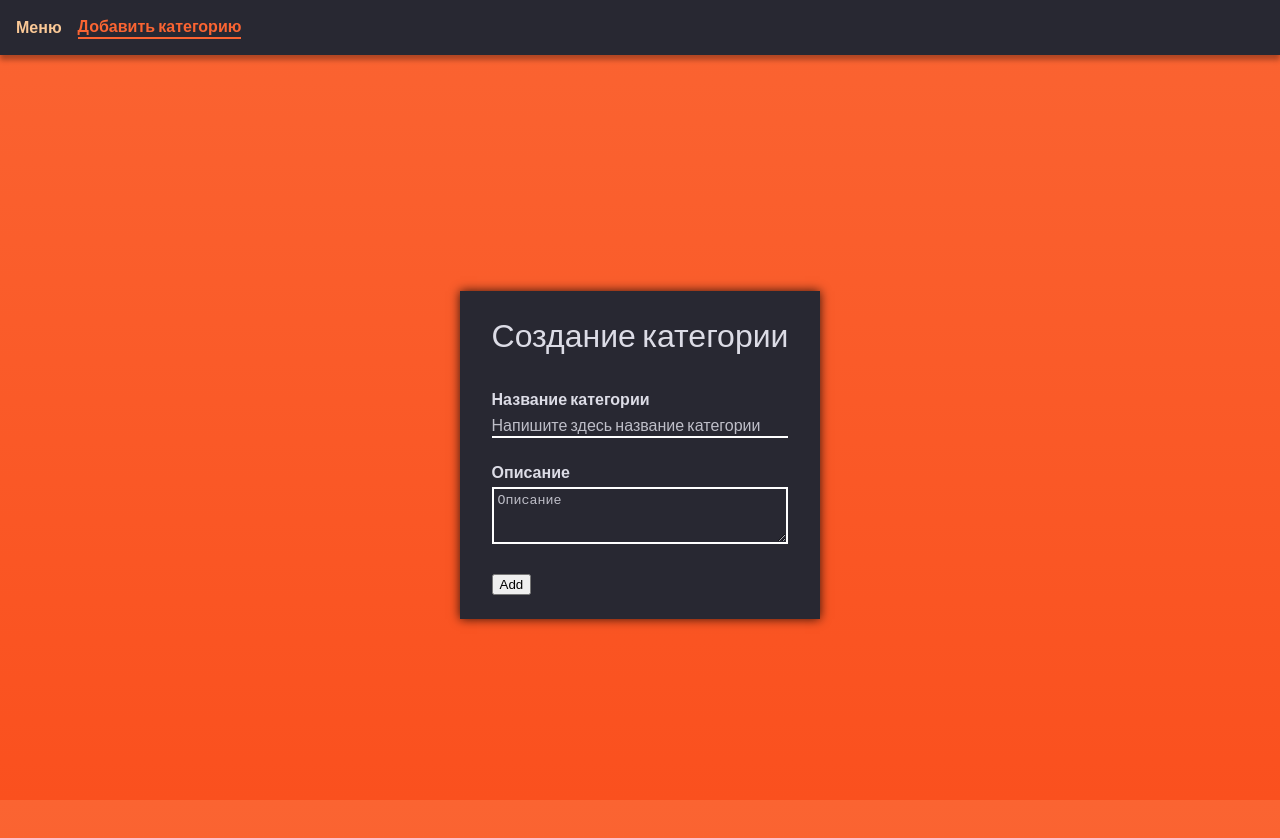
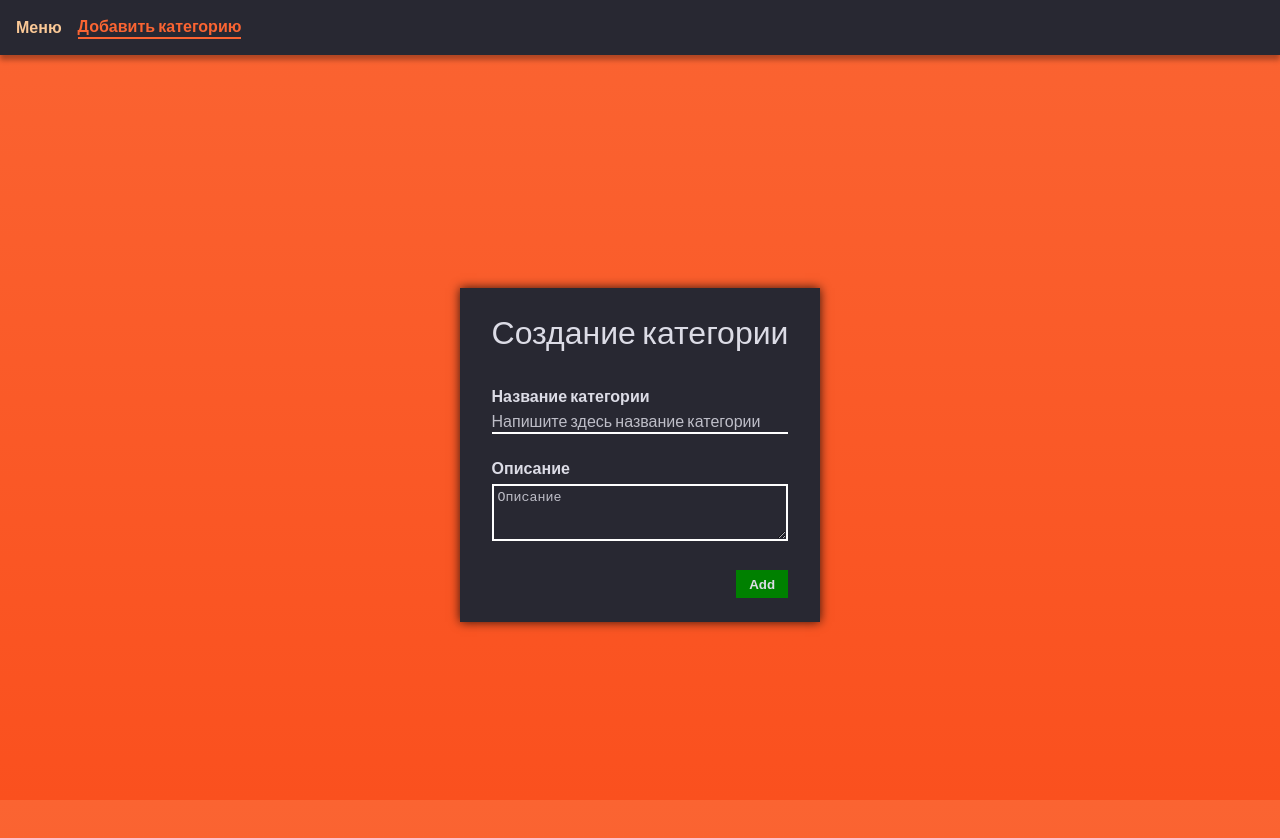
Before and after one commit to timonit/menu-ui, a Vue app: page /add-category in a window 1280 px wide. Shown: the top 838 px of the page. Built offline with nearby package versions, Linux system fonts and the light colour scheme.

Commit message:
page with form

```diff
--- a/src/features/categories/add-category/add-category.vue
+++ b/src/features/categories/add-category/add-category.vue
@@ -18,10 +18,12 @@ const addCategory = async () => {
 
 <template>
   <FormApp class="form_spacing form-add-category shadow-center" @submit="addCategory">
-    <label class="form__label form__label_size_md">Создание категории</label>
+    <label class="form__label form__label_size_md form__label_align_center">Создание категории</label>
     <FormControl class="form__form-control_spacing" label="Название категории" placeholder="Напишите здесь название категории" v-model="form.name" />
     <FormControl class="form__form-control_spacing" label="Описание" placeholder="Описание" v-model="form.description" type="textarea" :rows="3" />
-    <ButtonApp label="Add" type="submit" />
+    <div class="button-tools button-tools_align_end">
+      <ButtonApp label="Add" type="submit" />
+    </div>
   </FormApp>
 </template>
 
--- a/src/pages/category-page.vue
+++ b/src/pages/category-page.vue
@@ -11,3 +11,5 @@ const categoryID = route.params.categoryID;
     <CategoryView :categoryID="(categoryID as string)" />
   </main>
 </template>
+
+<style src="./page.scss"></style>
--- a/src/pages/menu-page.vue
+++ b/src/pages/menu-page.vue
@@ -15,3 +15,5 @@ const { categories } = storeToRefs(categoryStore);
     </div>
   </div>
 </template>
+
+<style src="./page.scss"></style>
--- a/src/pages/page.scss
+++ b/src/pages/page.scss
@@ -1,5 +1,6 @@
 .page {
-  width: 100%;
+  max-width: 1024px;
+  margin: 0 auto;
   height: 100%;
 }
 
--- a/src/shared/ui/button/button-app.vue
+++ b/src/shared/ui/button/button-app.vue
@@ -11,7 +11,10 @@ const emit = defineEmits<{(e: 'click', ev:any): void}>();
   <button
     :type="props.type"
     @click="emit('click', $event)"
+    class="button bg-success text-light text-medium"
   >
     {{ props.label }}
   </button>
 </template>
+
+<style src="./button.scss"></style>
--- /dev/null
+++ b/src/shared/ui/button/button.scss
@@ -0,0 +1,27 @@
+.button {
+  padding: .5em 1em;
+  border: none;
+  cursor: pointer;
+
+  &:hover {
+    outline: solid 2px white;
+  }
+}
+
+.button-tools {
+  display: flex;
+  flex-direction: row;
+
+  &.button-tools_align_end {
+    justify-content: end;
+  }
+
+  &.button-tools_align_center {
+    justify-content: center;
+  }
+
+  &.button-tools_align_between {
+    justify-content: space-between;
+
+  }
+}
--- a/src/shared/ui/common.scss
+++ b/src/shared/ui/common.scss
@@ -29,3 +29,27 @@
 .text-bold {
   font-weight: 800;
 }
+
+.bg-success {
+  background-color: green;
+}
+
+.bg-danger {
+  background-color: red;
+}
+
+.bg-secondary {
+  background-color: var(--secondary-color);
+}
+
+.bg-disabled {
+  background-color: gray;
+}
+
+.text-light {
+  color: var(--text-color)
+}
+
+.text-dark {
+  color: var(--background-color)
+}
--- a/src/shared/ui/form/__label/form__label.scss
+++ b/src/shared/ui/form/__label/form__label.scss
@@ -1,7 +1,7 @@
 .form__label {
   display: block;
   font-weight: 500;
-  text-align: center;
+  text-align: start;
   margin-bottom: 1em;
 
   &.form__label_size_sm {
@@ -15,4 +15,16 @@
   &.form__label_size_lg {
     font-size: 2.7rem;
   }
+
+  &.form__label_align_left {
+    text-align: start;
+  }
+
+  &.form__label_align_right {
+    text-align: end;
+  }
+
+  &.form__label_align_center {
+    text-align: center;
+  }
 }
```
